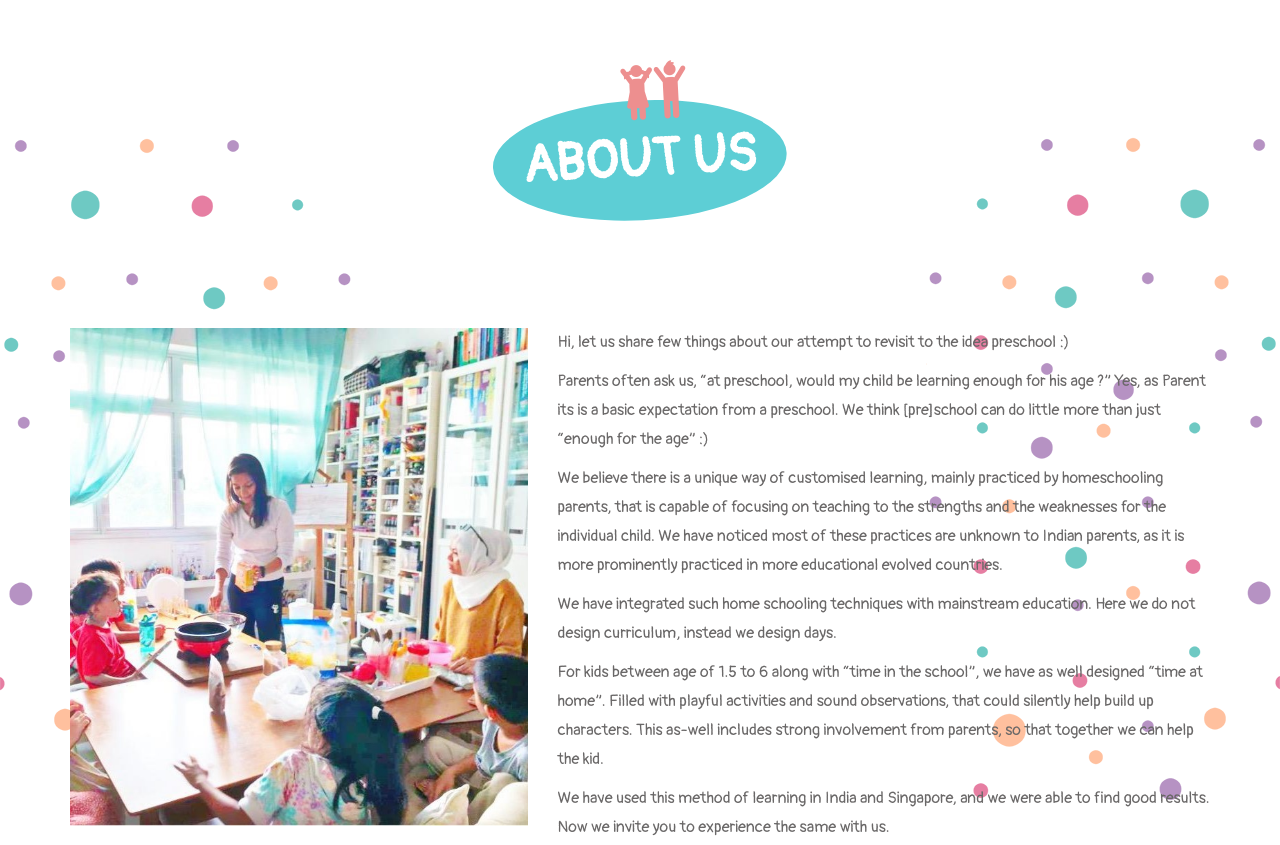
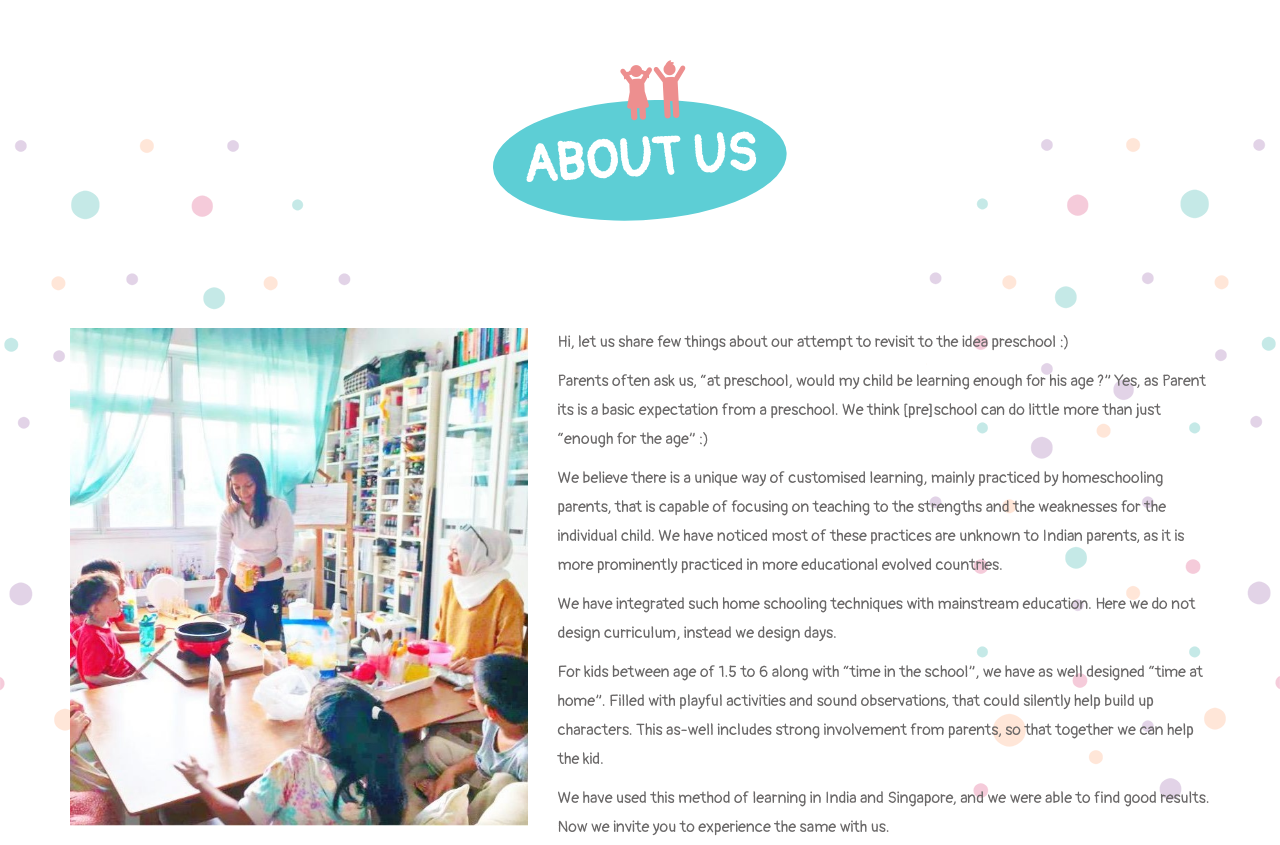
Before and after one commit to HelioWeb/Unschool-Landing-Page, a plain HTML site: page index.html in a window 1280 px wide. Shown: the part 887-1732 px from the top of the page. Drawn offline with Linux system fonts and the light colour scheme; a web font is replaced by a local one.

Commit message:
FIX: about section background image

```diff
--- a/css/style.css
+++ b/css/style.css
@@ -880,6 +880,17 @@ blockquote small:before {
 }
 /* =========================== --- Activities ============================ */
 #about {
+  position: relative;
+}
+
+.aboutSectionDiv::before {
+  content: "";
+  position: absolute;
+  top: 0;
+  left: 0;
+  bottom: 0;
+  right: 0;
+  opacity: 0.4;
   background-image: url(../img/bgdots.png), url(../img/bgdots2.png);
   background-position: center left, center right;
   background-repeat: no-repeat;
--- a/index.html
+++ b/index.html
@@ -163,7 +163,7 @@
       <!-- / section ends-->
 
       <!-- Section About -->
-      <section id="about">
+      <section id="about" class="aboutSectionDiv">
         <div class="container">
           <div class="col-lg-8 col-lg-offset-2">
             <!-- Section heading -->
```
